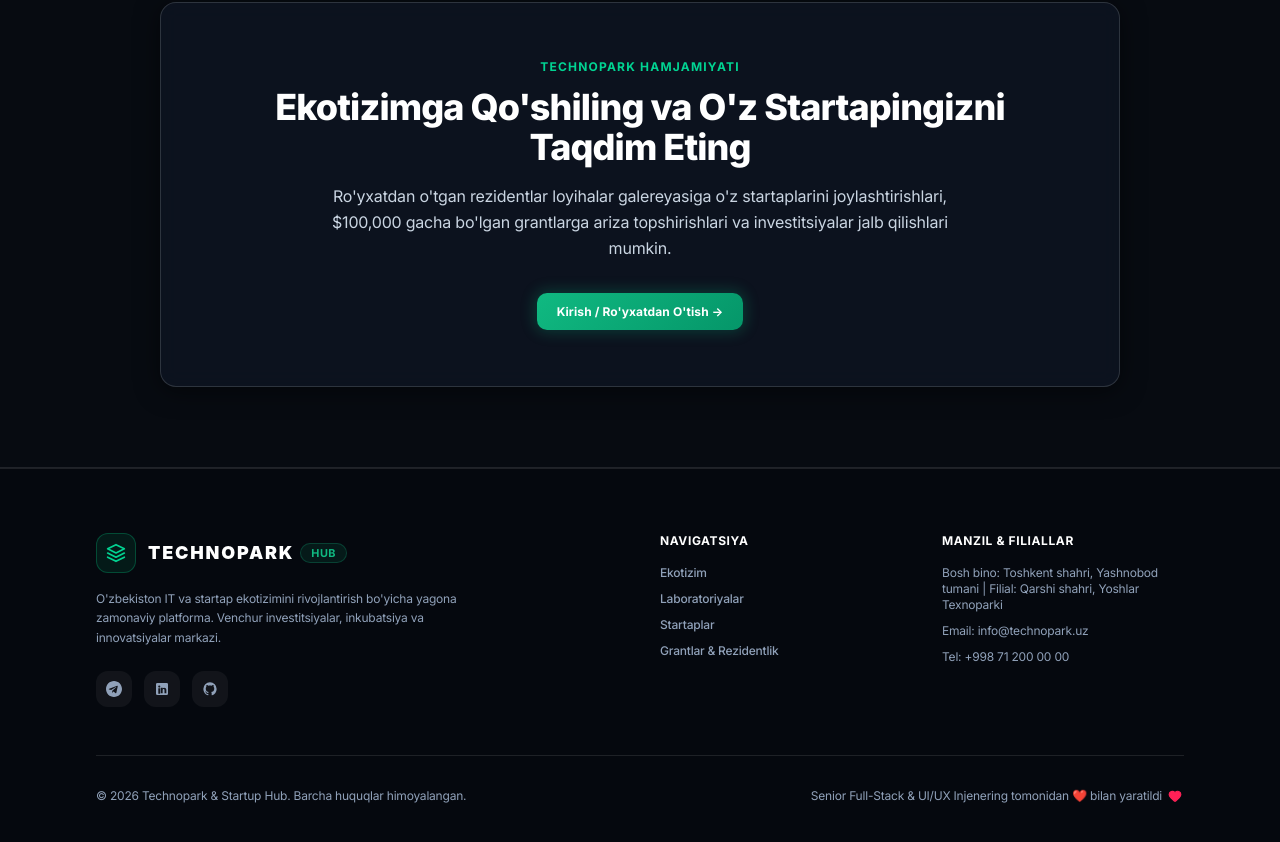
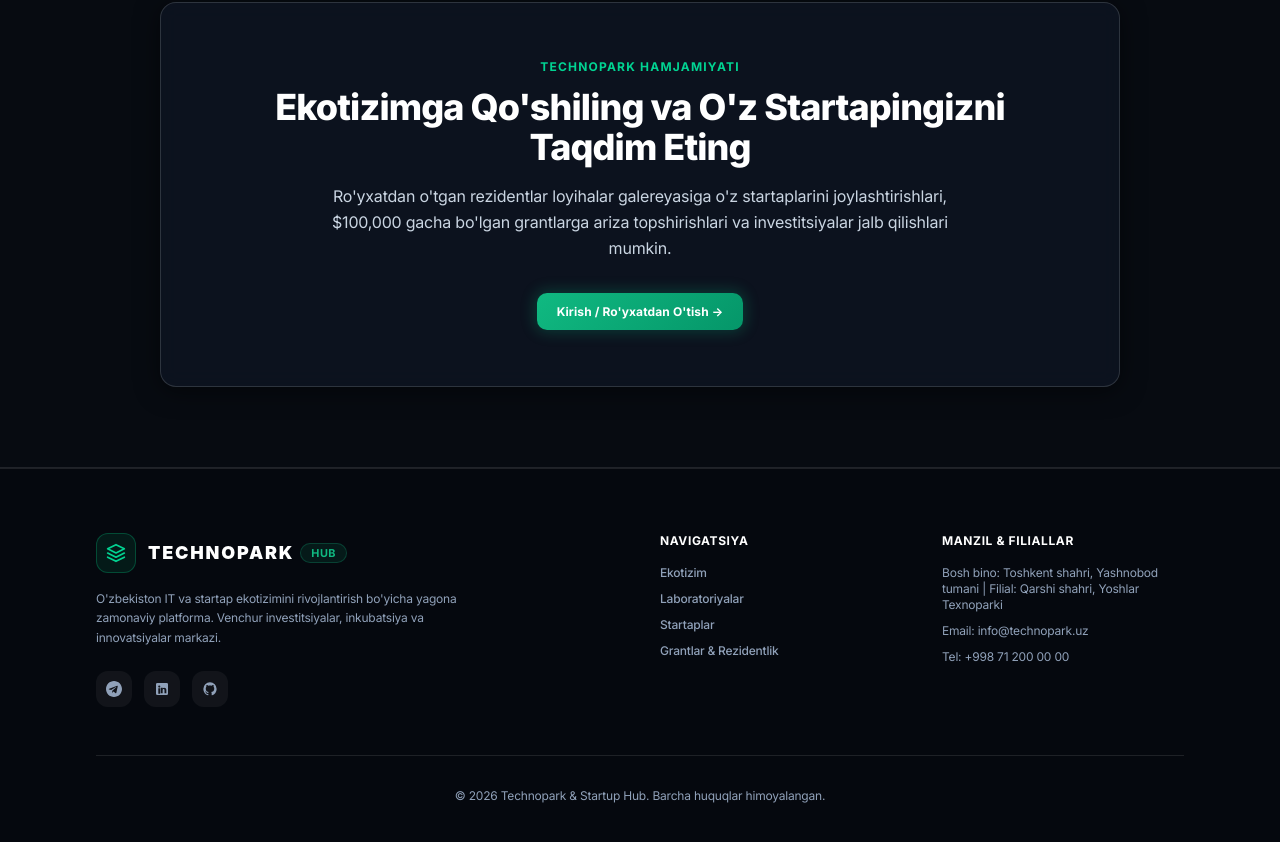
Before and after one commit to shoxan2050/technopark, a React (Vite) app: page / in a window 1280 px wide. Shown: the part 3993-4835 px from the top of the page. Built offline with nearby package versions, Linux system fonts and the light colour scheme; no server answers; the database is empty; the HTML template or start-up script is replaced by a standard one.

Commit message:
remove: credits text from footer

```diff
--- a/src/components/Footer.tsx
+++ b/src/components/Footer.tsx
@@ -79,11 +79,8 @@ export const Footer: React.FC = () => {
 
         </div>
 
-        <div className="pt-8 flex flex-col sm:flex-row items-center justify-between gap-4 text-xs border-t border-slate-200/60 dark:border-white/10 text-slate-500 dark:text-slate-400">
+        <div className="pt-8 flex items-center justify-center text-xs border-t border-slate-200/60 dark:border-white/10 text-slate-500 dark:text-slate-400">
           <p>{t.footer.copyright}</p>
-          <p className="flex items-center gap-1">
-            {t.footer.madeWith} <Heart className="w-3.5 h-3.5 text-rose-500 fill-current mx-0.5 shrink-0" />
-          </p>
         </div>
 
       </div>
```
